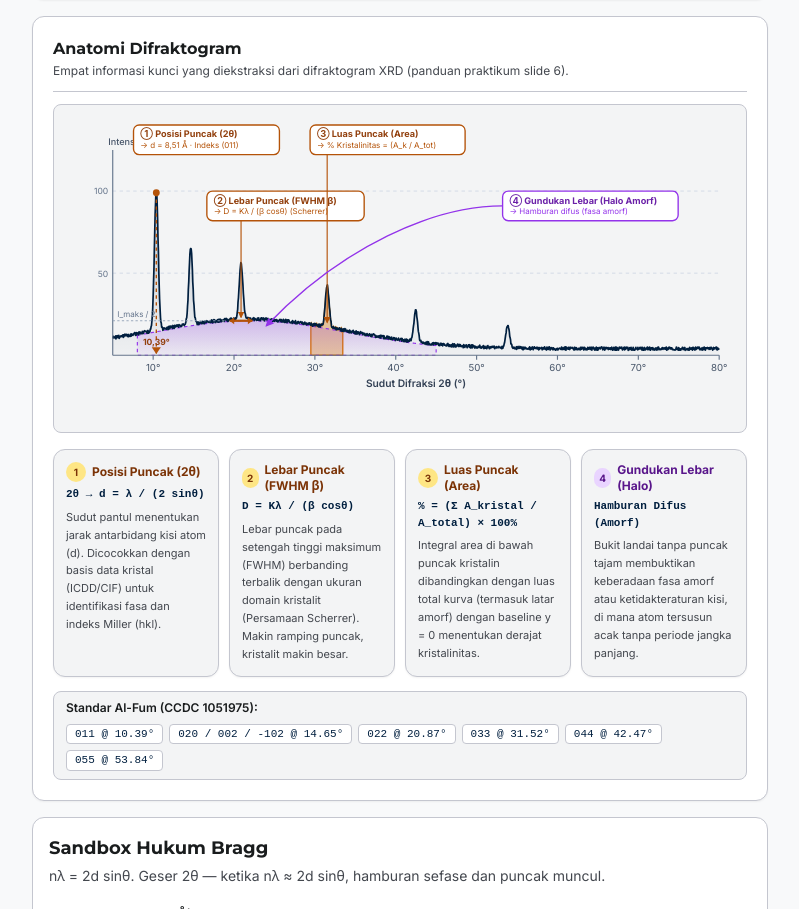
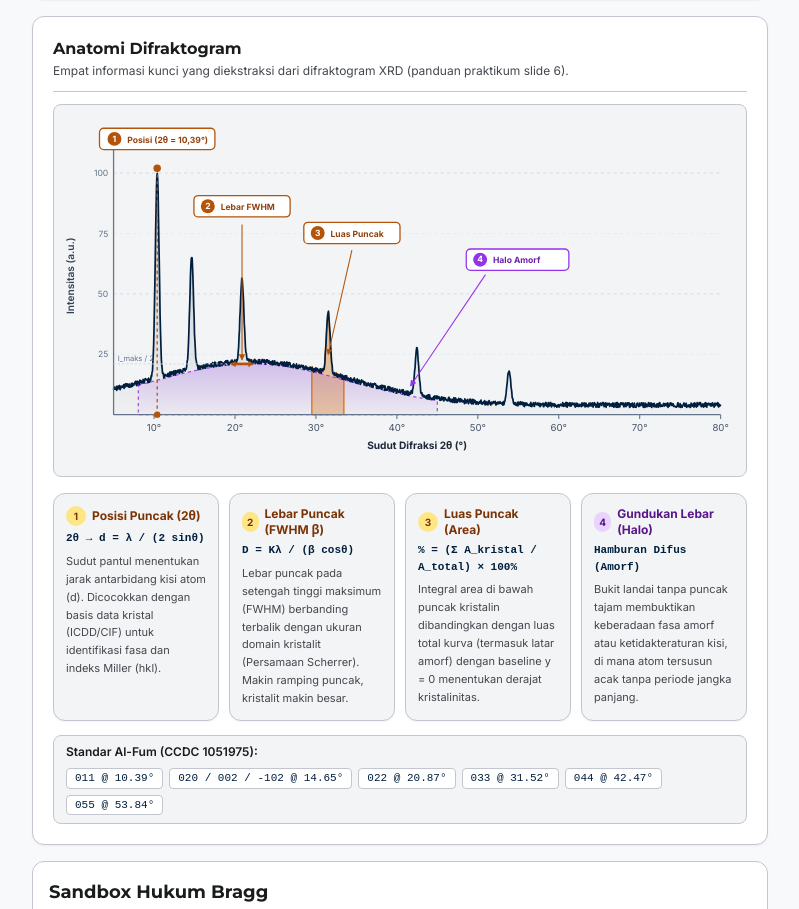
Before and after one commit to Krackerr154/kugu-lab, a Next.js app: page /modules/m5-xrd in a window 1280 px wide. Shown: the part 1267-2176 px from the top of the page, without its empty margins (88-887 px from the left). Built offline with nearby package versions, Linux system fonts and the light colour scheme.

Commit message:
style(m5): maximize Anatomi Difraktogram canvas — tall peaks, generous badge clearances, zero overlap

```diff
--- a/components/interactives/XRDTheoryVisuals.tsx
+++ b/components/interactives/XRDTheoryVisuals.tsx
@@ -642,17 +642,17 @@ export function BraggDiagram() {
 /* ── 3. Anatomi difraktogram ──────────────────────────────────────────── */
 
 export function DiffractogramAnatomy() {
-  const W = 600;
-  const H = 280;
-  const marginLeft = 48;
+  const W = 640;
+  const H = 340;
+  const marginLeft = 52;
   const marginRight = 20;
-  const marginTop = 36;
-  const plotHeight = 180;
-  const baselineY = marginTop + plotHeight; // 216
-  const plotWidth = W - marginLeft - marginRight; // 532
+  const marginTop = 26;
+  const plotHeight = 260;
+  const baselineY = marginTop + plotHeight; // 286
+  const plotWidth = W - marginLeft - marginRight; // 568
   const minX = 5;
   const maxX = 80;
-  const yMax = 125;
+  const yMax = 115;
 
   const sx = (x: number) => marginLeft + ((x - minX) / (maxX - minX)) * plotWidth;
   const sy = (y: number) => baselineY - (Math.min(y, yMax) / yMax) * plotHeight;
@@ -715,12 +715,12 @@ export function DiffractogramAnatomy() {
         <svg viewBox={`0 0 ${W} ${H}`} className="w-full" role="img" aria-label="Anatomi difraktogram standar Al-Fum">
           <defs>
             <linearGradient id="m5-anatomy-fill" x1="0" y1="0" x2="0" y2="1">
-              <stop offset="0%" stopColor="#001f3f" stopOpacity="0.2" />
+              <stop offset="0%" stopColor="#001f3f" stopOpacity="0.22" />
               <stop offset="100%" stopColor="#001f3f" stopOpacity="0.02" />
             </linearGradient>
             <linearGradient id="m5-halo-fill" x1="0" y1="0" x2="0" y2="1">
-              <stop offset="0%" stopColor="#9333ea" stopOpacity="0.25" />
-              <stop offset="100%" stopColor="#9333ea" stopOpacity="0.04" />
+              <stop offset="0%" stopColor="#9333ea" stopOpacity="0.22" />
+              <stop offset="100%" stopColor="#9333ea" stopOpacity="0.03" />
             </linearGradient>
             <marker id="arrow-gold" markerWidth="6" markerHeight="6" refX="5" refY="3" orient="auto">
               <polygon points="0 0, 6 3, 0 6" fill="#b45309" />
@@ -731,7 +731,9 @@ export function DiffractogramAnatomy() {
           </defs>
 
           {/* Grid lines horizontal */}
+          <line x1={marginLeft} y1={sy(25)} x2={marginLeft + plotWidth} y2={sy(25)} stroke="#e2e8f0" strokeDasharray="3,3" strokeWidth={0.7} />
           <line x1={marginLeft} y1={sy(50)} x2={marginLeft + plotWidth} y2={sy(50)} stroke="#cbd5e1" strokeDasharray="3,3" strokeWidth={0.7} />
+          <line x1={marginLeft} y1={sy(75)} x2={marginLeft + plotWidth} y2={sy(75)} stroke="#e2e8f0" strokeDasharray="3,3" strokeWidth={0.7} />
           <line x1={marginLeft} y1={sy(100)} x2={marginLeft + plotWidth} y2={sy(100)} stroke="#cbd5e1" strokeDasharray="3,3" strokeWidth={0.7} />
 
           {/* Area under curve & main curve line */}
@@ -744,105 +746,101 @@ export function DiffractogramAnatomy() {
           <path d={haloArea} fill="url(#m5-halo-fill)" stroke="#9333ea" strokeWidth={1} strokeDasharray="3,3" />
 
           {/* Main diffractogram trace */}
-          <path d={lineD} fill="none" stroke={NAVY} strokeWidth={1.5} strokeLinejoin="round" />
+          <path d={lineD} fill="none" stroke={NAVY} strokeWidth={1.6} strokeLinejoin="round" />
 
           {/* Sumbu X & Y */}
-          <line x1={marginLeft} y1={marginTop} x2={marginLeft} y2={baselineY} stroke="#64748b" strokeWidth={1} />
-          <line x1={marginLeft} y1={baselineY} x2={marginLeft + plotWidth} y2={baselineY} stroke="#64748b" strokeWidth={1} />
+          <line x1={marginLeft} y1={marginTop} x2={marginLeft} y2={baselineY} stroke="#64748b" strokeWidth={1.2} />
+          <line x1={marginLeft} y1={baselineY} x2={marginLeft + plotWidth} y2={baselineY} stroke="#64748b" strokeWidth={1.2} />
 
           {/* Ticks & Labels X (Equal linear spacing) */}
           {TICKS_X.map((t) => (
             <g key={t}>
               <line x1={sx(t)} y1={baselineY} x2={sx(t)} y2={baselineY + 4} stroke="#64748b" strokeWidth={1} />
-              <text x={sx(t)} y={baselineY + 14} fontSize={8.5} fill="#475569" textAnchor="middle">
+              <text x={sx(t)} y={baselineY + 15} fontSize={9} fill="#475569" textAnchor="middle">
                 {t}°
               </text>
             </g>
           ))}
-          <text x={marginLeft + plotWidth / 2} y={baselineY + 28} fontSize={9} fill="#334155" fontWeight={600} textAnchor="middle">
+          <text x={marginLeft + plotWidth / 2} y={baselineY + 32} fontSize={9.5} fill="#1e293b" fontWeight={700} textAnchor="middle">
             Sudut Difraksi 2θ (°)
           </text>
 
           {/* Ticks & Labels Y */}
-          <text x={marginLeft - 4} y={sy(50) + 3} fontSize={7.5} fill="#64748b" textAnchor="end">50</text>
-          <text x={marginLeft - 4} y={sy(100) + 3} fontSize={7.5} fill="#64748b" textAnchor="end">100</text>
-          <text x={marginLeft - 4} y={marginTop - 4} fontSize={8} fill="#475569" fontWeight={500} textAnchor="start">
+          <text x={marginLeft - 5} y={sy(25) + 3} fontSize={8} fill="#64748b" textAnchor="end">25</text>
+          <text x={marginLeft - 5} y={sy(50) + 3} fontSize={8} fill="#64748b" textAnchor="end">50</text>
+          <text x={marginLeft - 5} y={sy(75) + 3} fontSize={8} fill="#64748b" textAnchor="end">75</text>
+          <text x={marginLeft - 5} y={sy(100) + 3} fontSize={8} fill="#64748b" textAnchor="end">100</text>
+          <text
+            x={-(marginTop + plotHeight / 2)}
+            y={15}
+            transform="rotate(-90)"
+            fontSize={9.5}
+            fill="#334155"
+            fontWeight={600}
+            textAnchor="middle"
+          >
             Intensitas (a.u.)
           </text>
 
           {/* ── ANOTASI ①: Posisi Puncak 2θ (011 @ 10.39°) ── */}
           <g>
             {/* Garis jatuh dari puncak ke sumbu 2θ */}
-            <line x1={sx(10.39)} y1={sy(99)} x2={sx(10.39)} y2={baselineY} stroke="#b45309" strokeWidth={1.2} strokeDasharray="3,3" />
-            <circle cx={sx(10.39)} cy={sy(99)} r={3} fill="#b45309" />
-            {/* Penanda sudut di sumbu */}
-            <polygon points={`${sx(10.39)},${baselineY - 1} ${sx(10.39) - 4},${baselineY - 7} ${sx(10.39) + 4},${baselineY - 7}`} fill="#b45309" />
-            <text x={sx(10.39)} y={baselineY - 9} fontSize={7.5} fill="#92400e" fontWeight={700} textAnchor="middle">10,39°</text>
+            <line x1={sx(10.39)} y1={sy(102)} x2={sx(10.39)} y2={baselineY} stroke="#b45309" strokeWidth={1.2} strokeDasharray="3,3" />
+            <circle cx={sx(10.39)} cy={sy(102)} r={3.5} fill="#b45309" />
+            <circle cx={sx(10.39)} cy={baselineY} r={3} fill="#b45309" />
 
-            {/* Kotak label ① */}
-            <g transform={`translate(${sx(10.39) - 20}, 14)`}>
-              <rect x={0} y={0} width={128} height={26} rx={5} fill="#ffffff" stroke="#b45309" strokeWidth={1.2} />
-              <text x={6} y={11} fontSize={8} fill="#92400e" fontWeight={700}>
-                ① Posisi Puncak (2θ)
-              </text>
-              <text x={6} y={20} fontSize={7} fill="#b45309">
-                → d = 8,51 Å · Indeks (011)
-              </text>
+            {/* Chip pin ① */}
+            <g transform={`translate(${sx(10.39)}, 32)`}>
+              <rect x={-54} y={-14} width={108} height={20} rx={4} fill="#ffffff" stroke="#b45309" strokeWidth={1.2} />
+              <circle cx={-40} cy={-4} r={6.5} fill="#b45309" />
+              <text x={-40} y={-1.5} fontSize={8} fill="#ffffff" fontWeight={800} textAnchor="middle">1</text>
+              <text x={-28} y={-0.5} fontSize={8} fill="#92400e" fontWeight={700}>Posisi (2θ = 10,39°)</text>
             </g>
           </g>
 
           {/* ── ANOTASI ②: Lebar Puncak FWHM β (022 @ 20.87°) ── */}
           <g>
             {/* Garis setengah tinggi Imaks/2 */}
-            <line x1={marginLeft} y1={sy(21)} x2={sx(20.87) - 14} y2={sy(21)} stroke="#94a3b8" strokeDasharray="2,2" strokeWidth={0.8} />
+            <line x1={marginLeft} y1={sy(21)} x2={sx(20.87) - 14} y2={sy(21)} stroke="#cbd5e1" strokeDasharray="2,2" strokeWidth={0.8} />
             <text x={marginLeft + 4} y={sy(21) - 3} fontSize={7} fill="#64748b">I_maks / 2</text>
 
             {/* Indikator lebar FWHM */}
-            <line x1={sx(20.87) - 10} y1={sy(21)} x2={sx(20.87) + 10} y2={sy(21)} stroke="#b45309" strokeWidth={2} />
+            <line x1={sx(20.87) - 10} y1={sy(21)} x2={sx(20.87) + 10} y2={sy(21)} stroke="#b45309" strokeWidth={2.5} />
             <polygon points={`${sx(20.87) - 10},${sy(21)} ${sx(20.87) - 6},${sy(21) - 3} ${sx(20.87) - 6},${sy(21) + 3}`} fill="#b45309" />
             <polygon points={`${sx(20.87) + 10},${sy(21)} ${sx(20.87) + 6},${sy(21) - 3} ${sx(20.87) + 6},${sy(21) + 3}`} fill="#b45309" />
 
-            {/* Kotak label ② */}
-            <g transform={`translate(${sx(20.87) - 30}, 72)`}>
-              <rect x={0} y={0} width={138} height={26} rx={5} fill="#ffffff" stroke="#b45309" strokeWidth={1.2} />
-              <text x={6} y={11} fontSize={8} fill="#92400e" fontWeight={700}>
-                ② Lebar Puncak (FWHM β)
-              </text>
-              <text x={6} y={20} fontSize={7} fill="#b45309">
-                → D = Kλ / (β cosθ) (Scherrer)
-              </text>
+            {/* Chip pin ② */}
+            <g transform={`translate(${sx(20.87)}, 95)`}>
+              <rect x={-45} y={-14} width={90} height={20} rx={4} fill="#ffffff" stroke="#b45309" strokeWidth={1.2} />
+              <circle cx={-32} cy={-4} r={6.5} fill="#b45309" />
+              <text x={-32} y={-1.5} fontSize={8} fill="#ffffff" fontWeight={800} textAnchor="middle">2</text>
+              <text x={-20} y={-0.5} fontSize={8} fill="#92400e" fontWeight={700}>Lebar FWHM</text>
             </g>
-            <line x1={sx(20.87)} y1={98} x2={sx(20.87)} y2={sy(21) - 3} stroke="#b45309" strokeWidth={1} markerEnd="url(#arrow-gold)" />
+            <line x1={sx(20.87)} y1={108} x2={sx(20.87)} y2={sy(21) - 4} stroke="#b45309" strokeWidth={1} markerEnd="url(#arrow-gold)" />
           </g>
 
           {/* ── ANOTASI ③: Luas di Bawah Puncak (033 @ 31.52°) ── */}
           <g>
-            {/* Kotak label ③ */}
-            <g transform={`translate(${sx(31.52) - 15}, 14)`}>
-              <rect x={0} y={0} width={136} height={26} rx={5} fill="#ffffff" stroke="#b45309" strokeWidth={1.2} />
-              <text x={6} y={11} fontSize={8} fill="#92400e" fontWeight={700}>
-                ③ Luas Puncak (Area)
-              </text>
-              <text x={6} y={20} fontSize={7} fill="#b45309">
-                → % Kristalinitas = (A_k / A_tot)
-              </text>
+            {/* Chip pin ③ */}
+            <g transform="translate(275, 120)">
+              <rect x={-45} y={-14} width={90} height={20} rx={4} fill="#ffffff" stroke="#b45309" strokeWidth={1.2} />
+              <circle cx={-32} cy={-4} r={6.5} fill="#b45309" />
+              <text x={-32} y={-1.5} fontSize={8} fill="#ffffff" fontWeight={800} textAnchor="middle">3</text>
+              <text x={-20} y={-0.5} fontSize={8} fill="#92400e" fontWeight={700}>Luas Puncak</text>
             </g>
-            <line x1={sx(31.52)} y1={40} x2={sx(31.52)} y2={sy(20)} stroke="#b45309" strokeWidth={1} markerEnd="url(#arrow-gold)" />
+            <line x1={275} y1={132} x2={sx(31.52)} y2={sy(25)} stroke="#b45309" strokeWidth={1} markerEnd="url(#arrow-gold)" />
           </g>
 
           {/* ── ANOTASI ④: Gundukan Lebar / Halo Amorf (@ 22°) ── */}
           <g>
-            {/* Kotak label ④ */}
-            <g transform="translate(390, 72)">
-              <rect x={0} y={0} width={154} height={26} rx={5} fill="#ffffff" stroke="#9333ea" strokeWidth={1.2} />
-              <text x={6} y={11} fontSize={8} fill="#6b21a8" fontWeight={700}>
-                ④ Gundukan Lebar (Halo Amorf)
-              </text>
-              <text x={6} y={20} fontSize={7} fill="#9333ea">
-                → Hamburan difus (fasa amorf)
-              </text>
+            {/* Chip pin ④ */}
+            <g transform="translate(430, 145)">
+              <rect x={-48} y={-14} width={96} height={20} rx={4} fill="#ffffff" stroke="#9333ea" strokeWidth={1.2} />
+              <circle cx={-35} cy={-4} r={6.5} fill="#9333ea" />
+              <text x={-35} y={-1.5} fontSize={8} fill="#ffffff" fontWeight={800} textAnchor="middle">4</text>
+              <text x={-23} y={-0.5} fontSize={8} fill="#6b21a8" fontWeight={700}>Halo Amorf</text>
             </g>
-            <path d={`M 390 85 C 330 85, 250 120, ${sx(24)} ${sy(18)}`} fill="none" stroke="#9333ea" strokeWidth={1.2} markerEnd="url(#arrow-purple)" />
+            <line x1={400} y1={155} x2={330} y2={sy(12)} stroke="#9333ea" strokeWidth={1} markerEnd="url(#arrow-purple)" />
           </g>
         </svg>
       </div>
```
